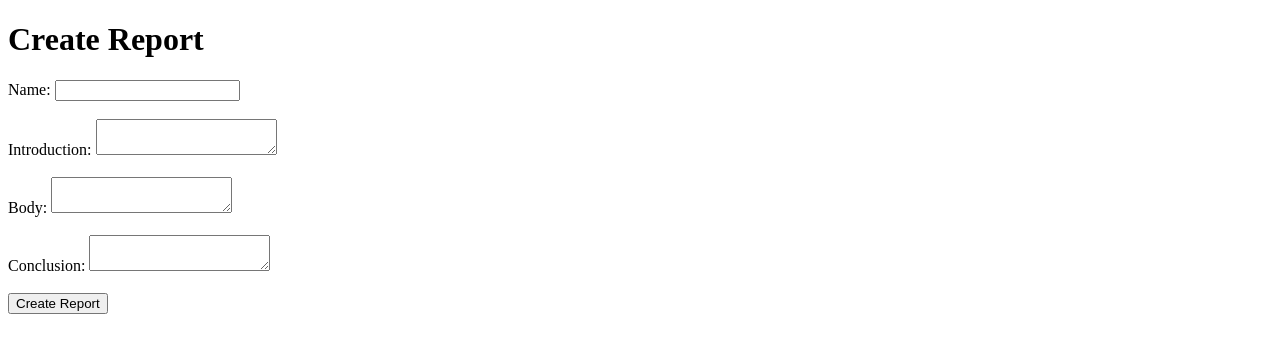
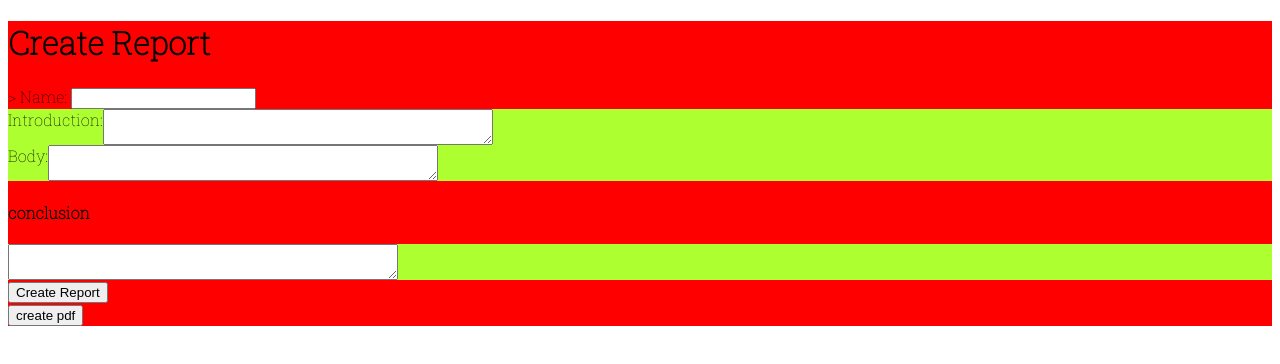
Before and after one commit to dakkapik/report-creator, a website: page front/index.html in a window 1280 px wide. Drawn offline with Linux system fonts and the light colour scheme; a web font is replaced by a local one.

Commit message:
save report

```diff
--- a/front/index.html
+++ b/front/index.html
@@ -2,24 +2,81 @@
 <html>
 <head>
   <title>Create Report</title>
+  <script src="https://cdnjs.cloudflare.com/ajax/libs/html2pdf.js/0.8.1/html2pdf.bundle.min.js"
+  integrity="sha512vDKWohFHe2vkVWXHp3tKvIxxXg0pJxeid5eo+UjdjME3DBFBn2F8yWOE0XmiFcFbXxrEOR1JriWEno5Ckpn15A=="
+  crossorigin="anonymous"></script>
+  <link rel="preconnect" href="https://fonts.googleapis.com">
+  <link rel="preconnect" href="https://fonts.gstatic.com" crossorigin>
+  <link rel="preconnect" href="https://fonts.googleapis.com">
+<link rel="preconnect" href="https://fonts.gstatic.com" crossorigin>
+<link href="https://fonts.googleapis.com/css2?family=Gideon+Roman&family=Luxurious+Roman&family=Roboto+Slab:wght@100&display=swap" rel="stylesheet">
+  <style>
+    html, body{
+      font-family: 'Roboto Slab', serif;
+      /* font-family: 'Luxurious Roman'; */
+      /* font-family: 'Gideon Roman' */
+    }
+    body > div {
+      background-color: red;
+      /* display: flex; */
+    }
+    form > div {
+      display: flex;
+      background-color: greenyellow;
+    }
+
+    form > div> textarea{
+      width:30vw
+    }
+  </style>
 </head>
 <body>
-  <h1>Create Report</h1>
+  <div id="form-to-print">
+    <h1>Create Report</h1>
 
-  <form action="/reports" method="POST">
-    <label for="name">Name:</label>
-    <input type="text" id="name" name="name" required><br><br>
+    <form action="/reports" method="POST"
+    <!-- id="form-to-print" -->
+    >
+      <label for="name">Name:</label>
+      <input type="text" id="name" name="name" required>
 
-    <label for="intro">Introduction:</label>
-    <textarea id="intro" name="intro" required></textarea><br><br>
+      <div>
+        <label for="intro">Introduction:</label>
+        <textarea id="intro" name="intro" required></textarea>
+      </div>
 
-    <label for="body">Body:</label>
-    <textarea id="body" name="body" required></textarea><br><br>
+      <div>
+        <label for="body">Body:</label>
+        <textarea id="body" name="body" required></textarea>
+      </div>
+      <h4>conclusion</h4>
+      <div>
+        <label for="conclusion"></label>
+        <textarea id="conclusion" name="conclusion" required></textarea>
+      </div>
 
-    <label for="conclusion">Conclusion:</label>
-    <textarea id="conclusion" name="conclusion" required></textarea><br><br>
+      <input type="submit" value="Create Report">
+    </form>
+    <button id="pdf-button">create pdf</button>
+  </div>
 
-    <input type="submit" value="Create Report">
-  </form>
 </body>
+<script>
+  const opt = {
+    margin:       1,
+    filename:     'myfile.pdf',
+    image:        { type: 'jpeg', quality: 0.98 },
+    html2canvas:  { scale: 2 },
+    jsPDF:        { unit: 'in', format: 'letter', orientation: 'portrait' }
+  };
+
+  const button = document.getElementById("pdf-button");
+  button.onclick = () => {GeneratePdf()}
+
+  // Function to GeneratePdf
+  function GeneratePdf() {
+      var element = document.getElementById('form-to-print');
+      html2pdf(element,opt);
+  }
+</script>
 </html>
--- a/routes/reports.js
+++ b/routes/reports.js
@@ -3,7 +3,6 @@ const Report = require("../models/Report")
 
 // Retrieve all reports
 router.get('/', async (req, res) => {
-  console.log("REPORTS CALLED")
     try {
       const reports = await Report.find();
       res.json(reports);
@@ -15,8 +14,6 @@ router.get('/', async (req, res) => {
 
 // Create a new report
 router.post('/', async (req, res) => {
-
-    console.log(req.body)
     try {
       const { name, intro, body, conclusion } = req.body;
 
```
Also changed, not shown: db.js (+10 -23 lines), 1 other file.
